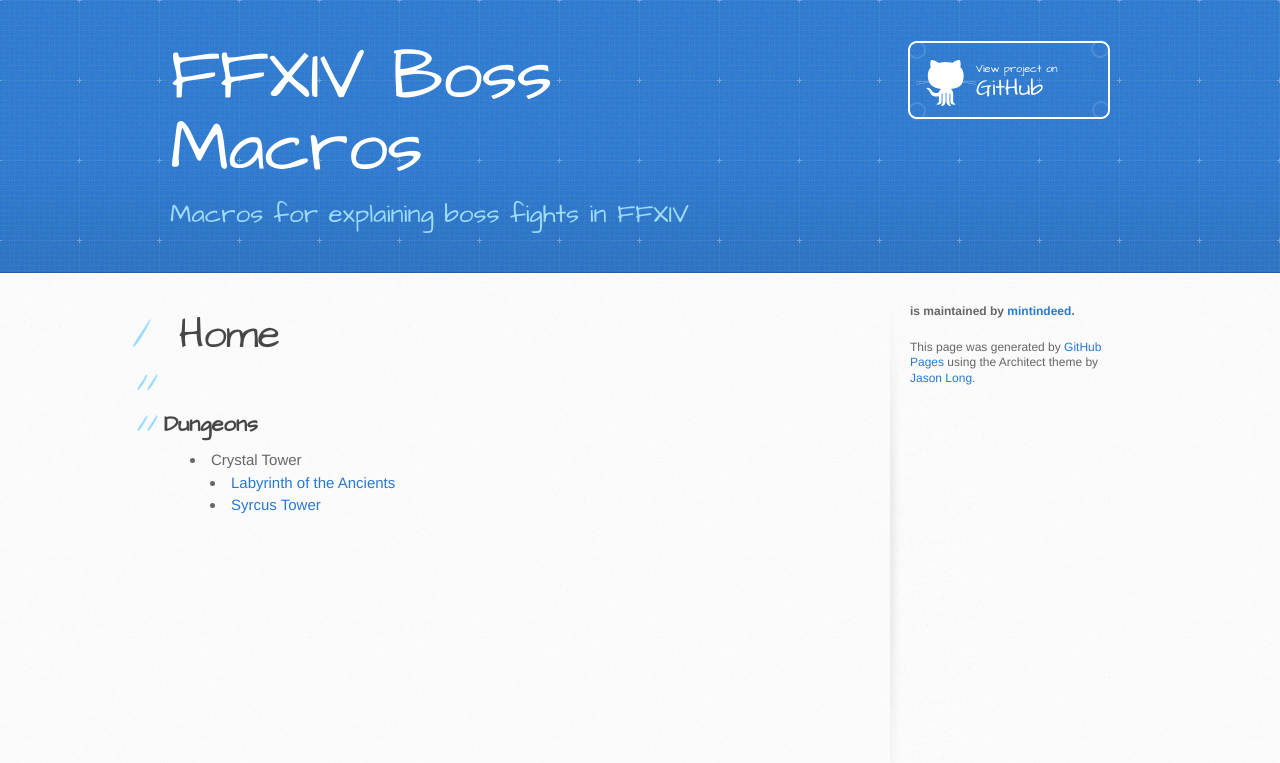
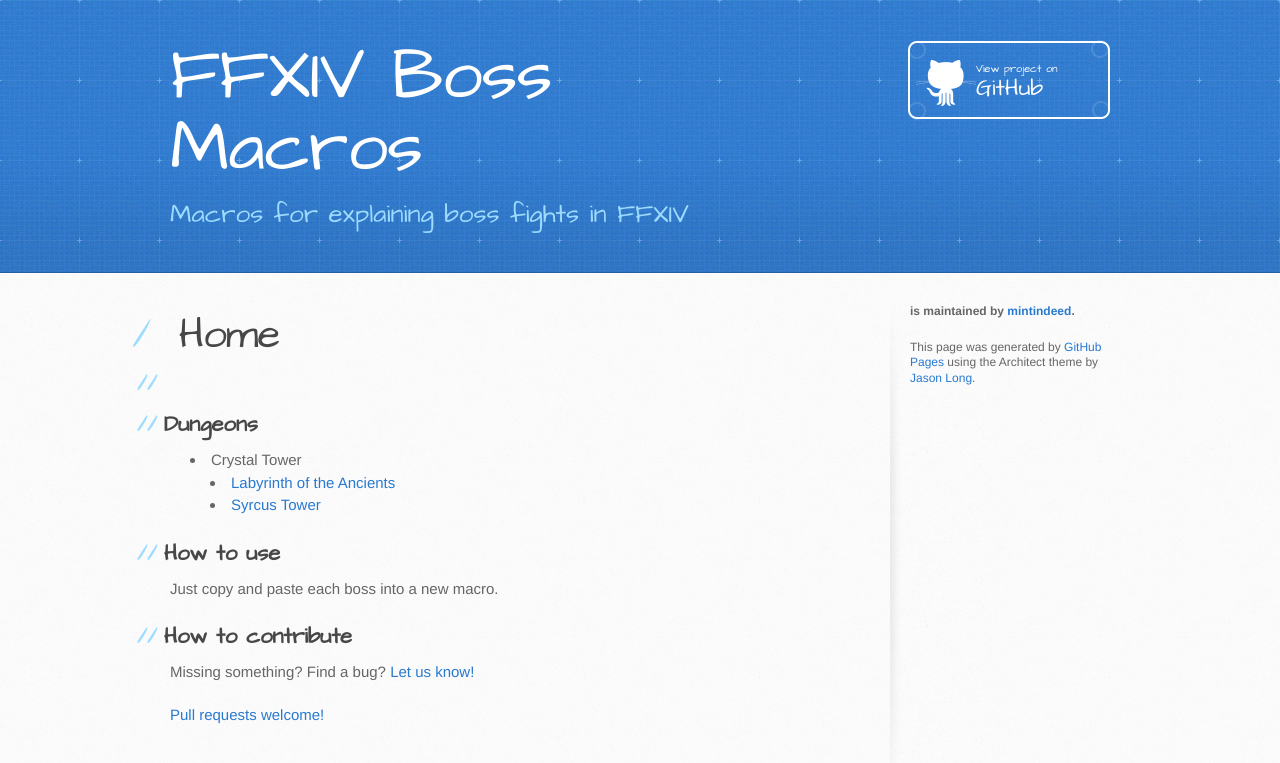
Before and after one commit to mintindeed/ffxiv-boss-macros, a Jekyll site: the page built from index.md, in a window 1280 px wide. Shown: the top 763 px of the page. Built offline with Jekyll 4.4.1, drawn with Linux system fonts in a browser that asks for light colours.

Commit message:
Help text

```diff
--- a/index.md
+++ b/index.md
@@ -8,3 +8,13 @@ title: Home
 * Crystal Tower
 	* [Labyrinth of the Ancients]({{ site.baseurl }}/crystal-tower/labyrinth-of-the-ancients.html)
 	* [Syrcus Tower]({{ site.baseurl }}/crystal-tower/syrcus-tower.html)
+
+## How to use
+
+Just copy and paste each boss into a new macro.
+
+## How to contribute
+
+Missing something? Find a bug? [Let us know!](https://github.com/mintindeed/ffxiv-boss-macros/issues)
+
+[Pull requests welcome!](https://github.com/mintindeed/ffxiv-boss-macros)
```
